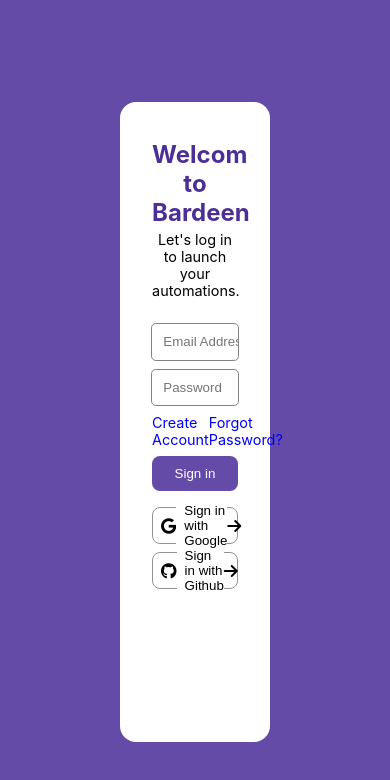
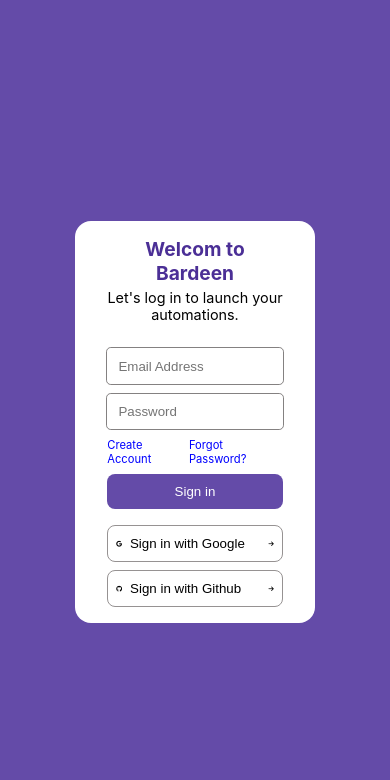
Before and after one commit to sandeep8172/news_app, a React (Create React App) app: page / in a window 390 px wide. Shown: the top 780 px of the page. Built offline with nearby package versions, Linux system fonts and the light colour scheme.

Commit message:
media screen added for login and signup page

```diff
--- a/src/components/loginPage/Login.css
+++ b/src/components/loginPage/Login.css
@@ -11,7 +11,6 @@
 
 .login_inner_wrapper {
     width: 22vw;
-    height: 72vh;
     padding: 1rem 2rem;
     background-color: white;
     border-radius: 1rem;
@@ -94,3 +93,36 @@
     padding-left: 0.5rem;
     cursor: pointer;
 }
+
+
+/* media screen for tablet  */
+
+@media screen and (max-width:768px) {
+
+    .login_inner_wrapper {
+        width: 30vw;
+    }
+
+
+    .login_inner_wrapper h2 {
+        margin-top: 0;
+        font-size: 1.2rem;
+    }
+
+
+    .login_inner_wrapper form p {
+        font-size: 0.7rem;
+    }
+}
+
+/* media screen for mobile  */
+@media screen and (max-width:480px) {
+    .login_wrapper {
+        font-size: 60%;
+    }
+
+    .login_inner_wrapper {
+        font-size: 60%;
+        width: 45vw;
+    }
+}
--- a/src/components/signUpPage/SignUp.css
+++ b/src/components/signUpPage/SignUp.css
@@ -53,3 +53,18 @@
     cursor: pointer;
     color: white;
 }
+
+/* media scree for tablet  */
+
+@media screen and (max-width:768px) {
+    .signup_inner_wrapper {
+        width: 30vw;
+    }
+}
+
+/* media scree for mobile  */
+@media screen and (max-width:480px) {
+    .signup_inner_wrapper {
+        width: 45vw;
+    }
+}
```
